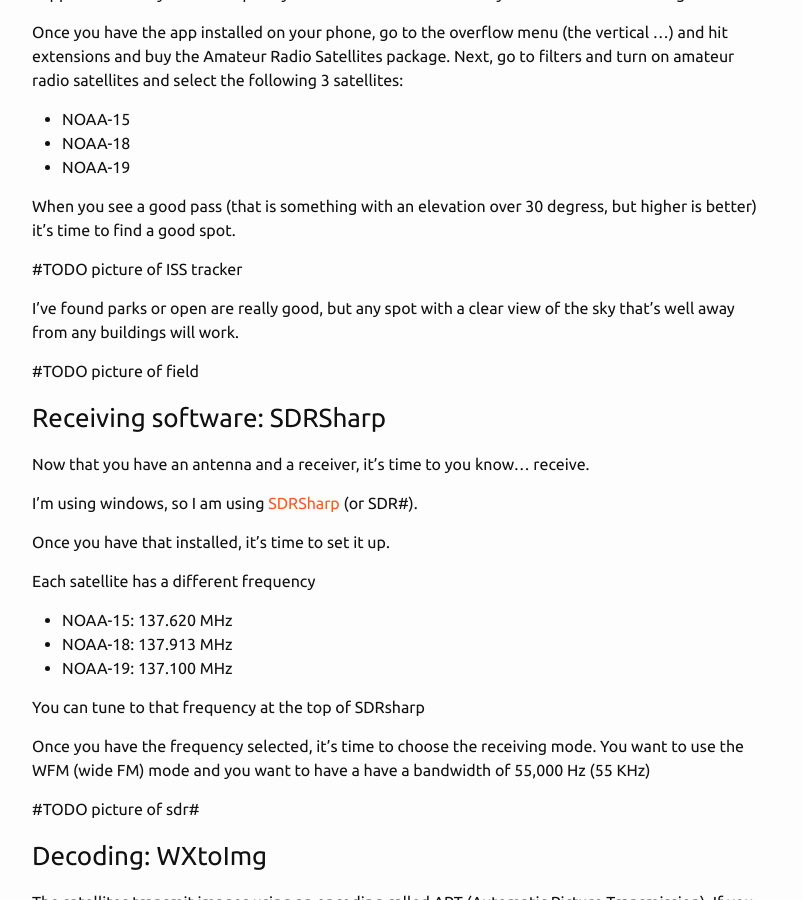
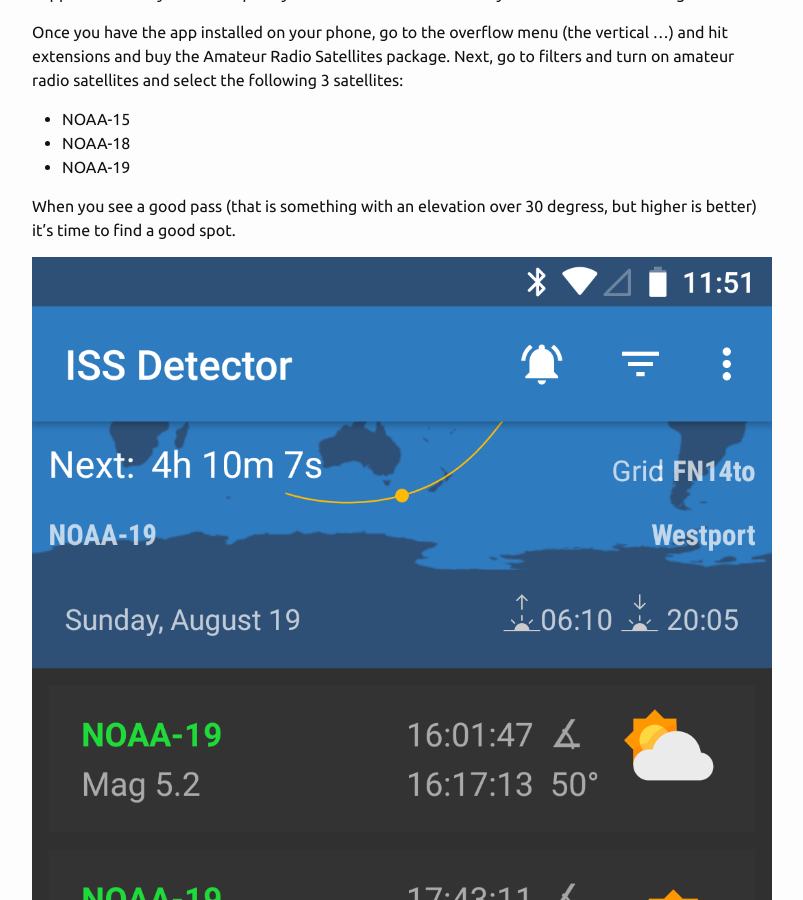
Before and after one commit to tahnok/tahnok.github.io, a Jekyll site: the page built from _posts/2018-07-31-pics-from-space-n00bs-guide-to-receive-noaa-weather-satellites.md, in a window 1280 px wide and 900 px high, scrolled down 3988 px. Shown: the whole window, without its empty margins (238-1041 px from the left). Built offline with Jekyll 4.4.1, drawn with Linux system fonts in a browser that asks for light colours; comment, search, counter and statistics services are not loaded.

Commit message:
add iss detector image

```diff
--- a/_posts/2018-07-31-pics-from-space-n00bs-guide-to-receive-noaa-weather-satellites.md
+++ b/_posts/2018-07-31-pics-from-space-n00bs-guide-to-receive-noaa-weather-satellites.md
@@ -135,7 +135,7 @@ Next, go to filters and turn on amateur radio satellites and select the followin
 
 When you see a good pass (that is something with an elevation over 30 degress, but higher is better) it's time to find a good spot.
 
-#TODO picture of ISS tracker
+![ISS detector showing passes](../images/iss_detector.png)
 
 I've found parks or open are really good, but any spot with a clear view of the sky that's well away from any buildings will work.
 
```
Also changed, not shown: images/iss_detector.png (added).
